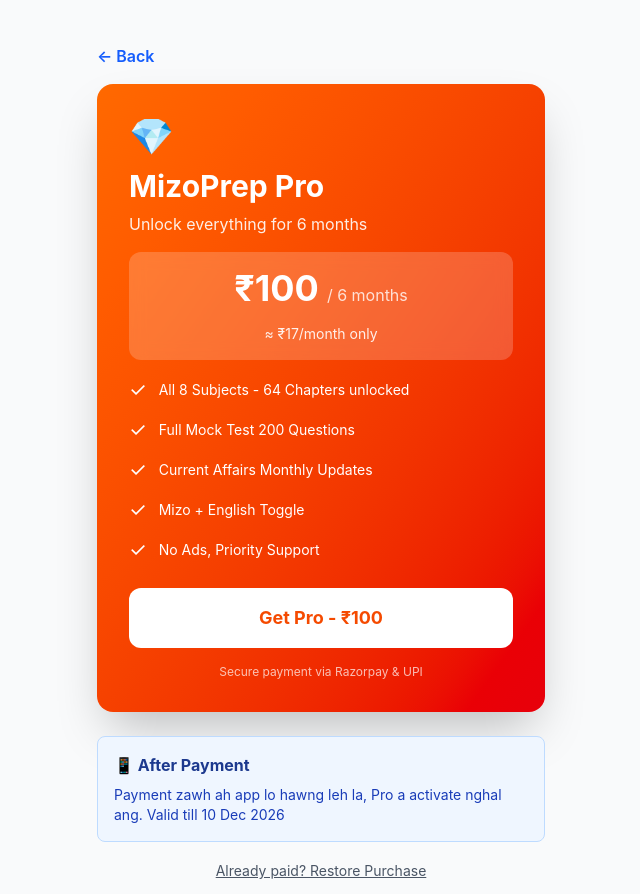
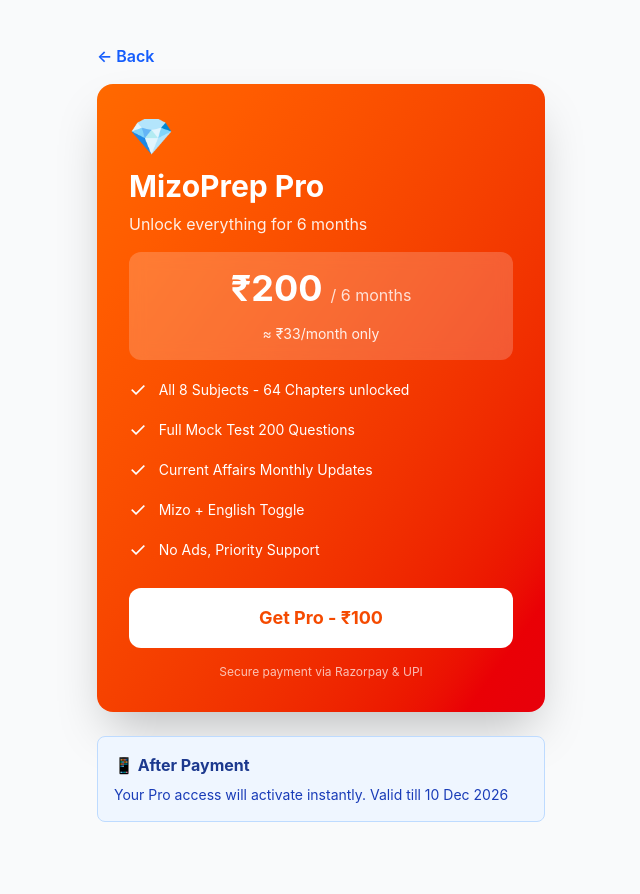
Before and after one commit to tlantea23/mizoprep, a Next.js app: page /premium in a window 1280 px wide. Shown: the whole page, without its empty margins (319-959 px from the left). After the commit the page ends 834 px from the top, so only its background shows below. Built offline with nearby package versions, Linux system fonts and the light colour scheme.

Commit message:
Fix razorpay API for Vercel

```diff
--- a/app/premium/page.tsx
+++ b/app/premium/page.tsx
@@ -10,16 +10,18 @@
 
   const handleBuyPro = async () => {
     setLoading(true)
+
     try {
       const response = await CapacitorHttp.post({
         url: 'https://mizoprep.vercel.app/api/razorpay/',
         headers: { 'Content-Type': 'application/json' },
-        data: { amount: 10000 } // ₹100 = 10000 paise
+        data: { amount: 1000}
       })
 
       const data = response.data
-      if (response.status!== 200) {
-        throw new Error(data.error || 'Payment failed')
+
+      if (response.status !== 100) {
+        throw new Error(data.error || `Payment failed`)
       }
 
       if (data.url) {
@@ -30,7 +32,7 @@
 
     } catch (error: any) {
       console.error('Payment Error:', error)
-      alert('Payment failed. Internet check la try leh rawh.')
+      alert('Payment failed. Please check your internet and try again.')
     } finally {
       setLoading(false)
     }
@@ -48,10 +50,10 @@
 
           <div className="bg-white/20 backdrop-blur rounded-xl p-4 mb-4">
             <div className="text-center mb-4">
-              <span className="text-4xl font-bold">₹100</span>
+              <span className="text-4xl font-bold">₹200</span>
               <span className="text-white/80 ml-2">/ 6 months</span>
             </div>
-            <p className="text-sm text-center text-white/90">≈ ₹17/month only</p>
+            <p className="text-sm text-center text-white/90">≈ ₹33/month only</p>
           </div>
 
           <div className="space-y-3 mb-6 text-sm">
@@ -82,7 +84,7 @@
             disabled={loading}
             className="w-full bg-white text-orange-600 py-4 rounded-xl font-bold text-lg active:scale-95 disabled:opacity-50 transition"
           >
-            {loading? 'Opening Payment...' : 'Get Pro - ₹100'}
+            {loading ? 'Opening Payment...' : 'Get Pro - ₹100'}
           </button>
 
           <p className="text-xs text-center mt-4 text-white/70">
@@ -93,17 +95,8 @@
         <div className="mt-6 bg-blue-50 border border-blue-200 rounded-lg p-4">
           <h3 className="font-bold text-blue-900 mb-2">📱 After Payment</h3>
           <p className="text-sm text-blue-800">
-            Payment zawh ah app lo hawng leh la, Pro a activate nghal ang. Valid till {new Date(Date.now() + 180 * 24 * 60 * 60 * 1000).toLocaleDateString('en-IN', {day: 'numeric', month: 'short', year: 'numeric'})}
+            Your Pro access will activate instantly. Valid till {new Date(Date.now() + 180 * 24 * 60 * 60 * 1000).toLocaleDateString('en-IN', {day: 'numeric', month: 'short', year: 'numeric'})}
           </p>
-        </div>
-
-        <div className="mt-4 text-center">
-          <button
-            onClick={() => router.push('/restore')}
-            className="text-sm text-gray-600 underline"
-          >
-            Already paid? Restore Purchase
-          </button>
         </div>
       </div>
     </div>
```
